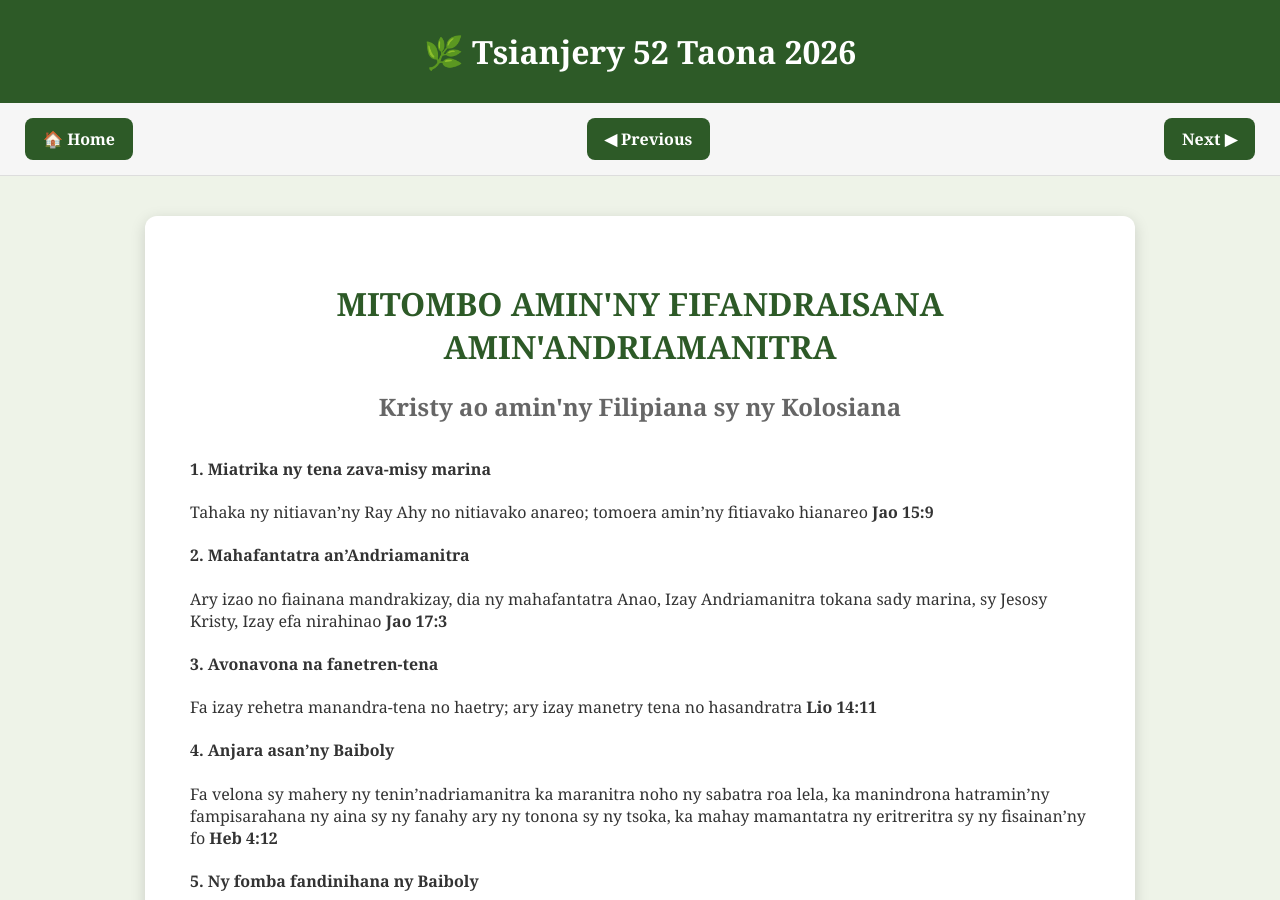
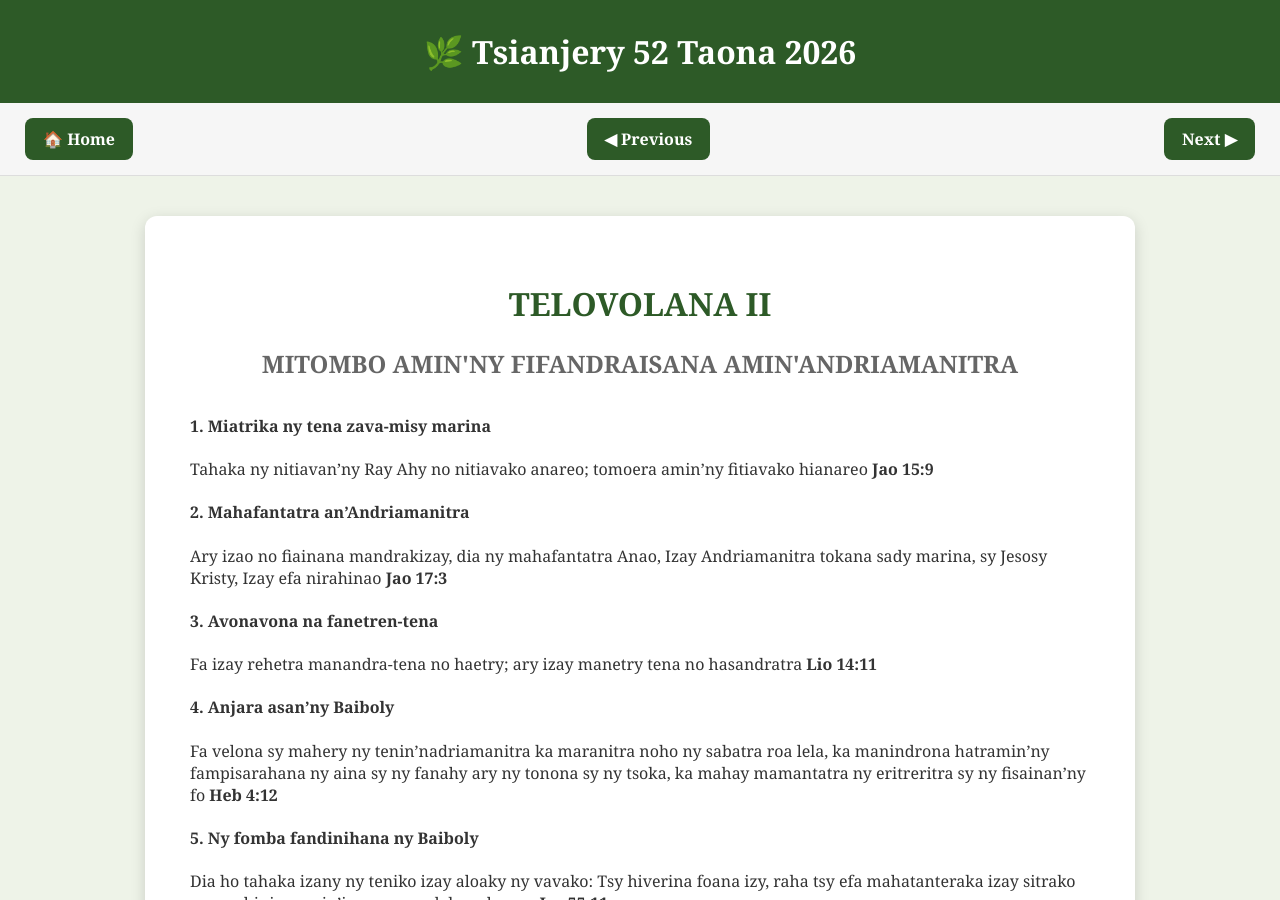
Before and after one commit to nainaw/tsianjery, a Jekyll site: the page built from TelovolanaII.md, in a window 1280 px wide and 900 px high. Built offline with Jekyll 4.4.1, drawn with Linux system fonts in a browser that asks for light colours; our own code applies the rules of GitHub Pages for plain Markdown files.

Commit message:
Update title and subtitle in TelovolanaII.md

```diff
--- a/TelovolanaII.md
+++ b/TelovolanaII.md
@@ -1,8 +1,6 @@
 ---
-title: |
-  MITOMBO AMIN'NY FIFANDRAISANA
-  AMIN'ANDRIAMANITRA
-subtitle: "Kristy ao amin'ny Filipiana sy ny Kolosiana"
+title: TELOVOLANA II
+subtitle: "MITOMBO AMIN'NY FIFANDRAISANA AMIN'ANDRIAMANITRA"
 
 previous: TelovolanaI.html
 next: TelovolanaIII.html
```
